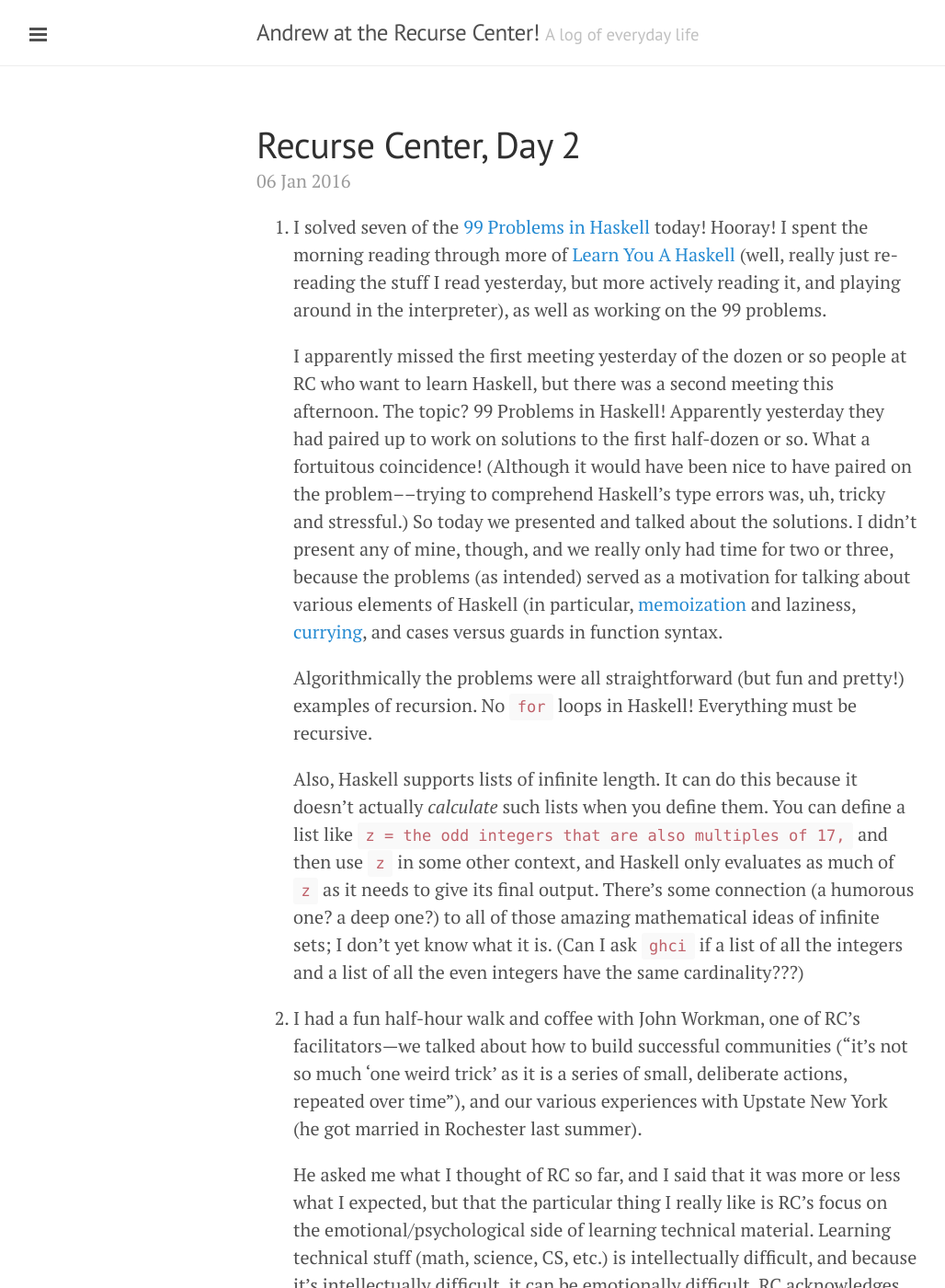
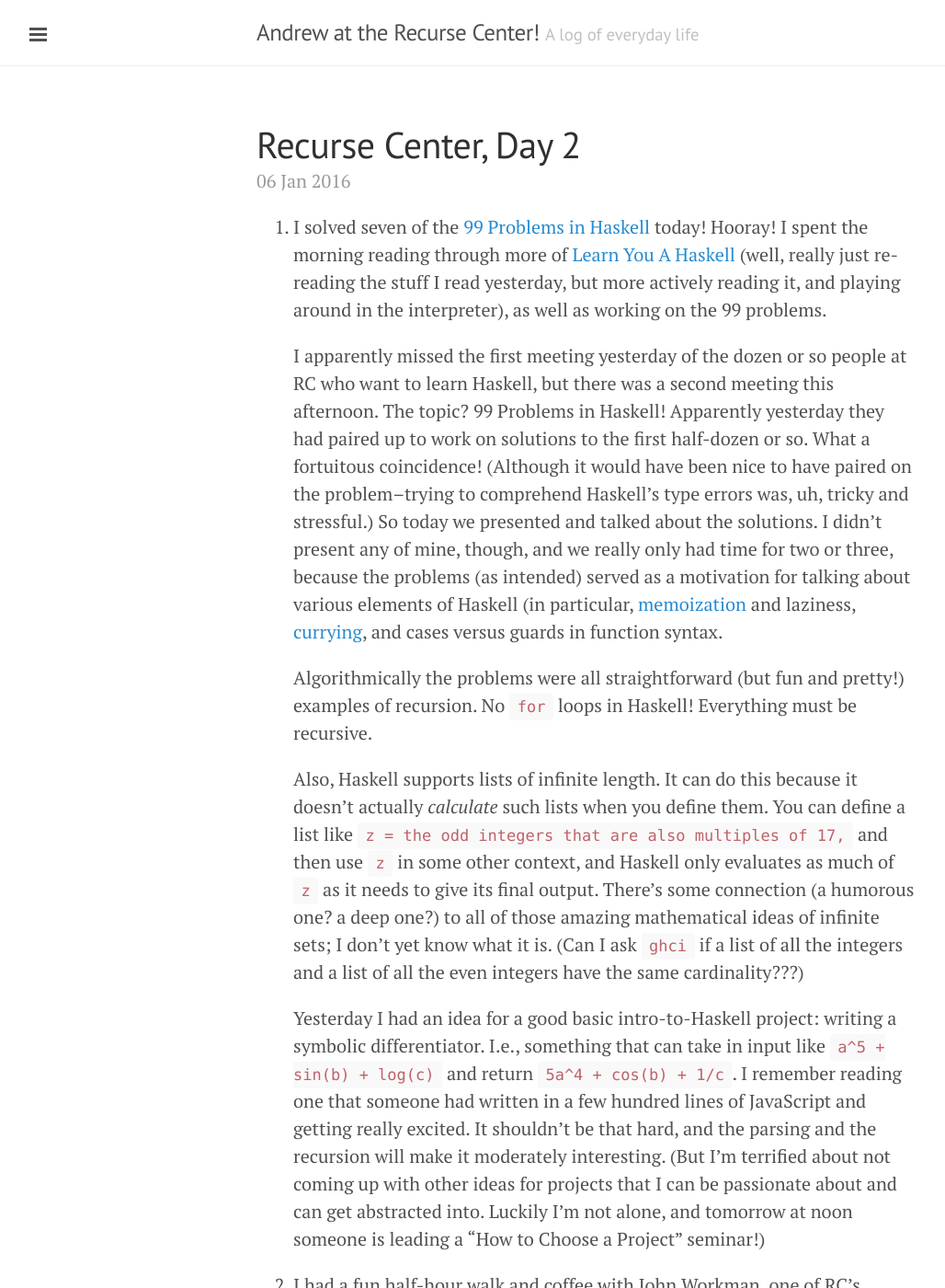
Before and after one commit to amalex5/amalex5.github.io, a Jekyll site: the page built from _posts/2016-01-06-recurse-center-day-2.markdown, in a window 1280 px wide and 1400 px high. Shown: the whole window at 92% size, without its empty margins (1-1029 px from the left). Built offline with Jekyll 4.4.1, drawn with Linux system fonts in a browser that asks for light colours; some of the changed text lies outside the part shown.

Commit message:
Post update: Recurse Center, Day 2

```diff
--- a/_posts/2016-01-06-recurse-center-day-2.markdown
+++ b/_posts/2016-01-06-recurse-center-day-2.markdown
@@ -5,18 +5,22 @@ layout: post
 ---
 1. I solved seven of the [99 Problems in Haskell](https://wiki.haskell.org/99_questions/) today! Hooray! I spent the morning reading through more of [Learn You A Haskell](http://learnyouahaskell.com) (well, really just re-reading the stuff I read yesterday, but more actively reading it, and playing around in the interpreter), as well as working on the 99 problems.
 
-    I apparently missed the first meeting yesterday of the dozen or so people at RC who want to learn Haskell, but there was a second meeting this afternoon. The topic? 99 Problems in Haskell! Apparently yesterday they had paired up to work on solutions to the first half-dozen or so. What a fortuitous coincidence! (Although it would have been nice to have paired on the problem––trying to comprehend Haskell's type errors was, uh, tricky and stressful.) So today we presented and talked about the solutions. I didn't present any of mine, though, and we really only had time for two or three, because the problems (as intended) served as a motivation for talking about various elements of Haskell (in particular, [memoization](https://en.wikipedia.org/wiki/Memoization) and laziness, [currying](https://en.wikipedia.org/wiki/Currying), and cases versus guards in function syntax.
+    I apparently missed the first meeting yesterday of the dozen or so people at RC who want to learn Haskell, but there was a second meeting this afternoon. The topic? 99 Problems in Haskell! Apparently yesterday they had paired up to work on solutions to the first half-dozen or so. What a fortuitous coincidence! (Although it would have been nice to have paired on the problem–trying to comprehend Haskell's type errors was, uh, tricky and stressful.) So today we presented and talked about the solutions. I didn't present any of mine, though, and we really only had time for two or three, because the problems (as intended) served as a motivation for talking about various elements of Haskell (in particular, [memoization](https://en.wikipedia.org/wiki/Memoization) and laziness, [currying](https://en.wikipedia.org/wiki/Currying), and cases versus guards in function syntax.
 
     Algorithmically the problems were all straightforward (but fun and pretty!) examples of recursion. No `for` loops in Haskell! Everything must be recursive.
 
     Also, Haskell supports lists of infinite length. It can do this because it doesn't actually *calculate* such lists when you define them. You can define a list like `z = the odd integers that are also multiples of 17,` and then use `z` in some other context, and Haskell only evaluates as much of `z` as it needs to give its final output. There's some connection (a humorous one? a deep one?) to all of those amazing mathematical ideas of infinite sets; I don't yet know what it is. (Can I ask `ghci` if a list of all the integers and a list of all the even integers have the same cardinality???)
 
-2. I had a fun half-hour walk and coffee with John Workman, one of RC's facilitators&mdash;we talked about how to build successful communities ("it's not so much 'one weird trick' as it is a series of small, deliberate actions, repeated over time"), and our various experiences with Upstate New York (he got married in Rochester last summer).
+    Yesterday I had an idea for a good basic intro-to-Haskell project: writing a symbolic differentiator. I.e., something that can take in input like `a^5 + sin(b) + log(c)` and return `5a^4 + cos(b) + 1/c`. I remember reading one that someone had written in a few hundred lines of JavaScript and getting really excited. It shouldn't be that hard, and the parsing and the recursion will make it moderately interesting. (But I'm terrified about not coming up with other ideas for projects that I can be passionate about and can get abstracted into. Luckily I'm not alone, and tomorrow at noon someone is leading a "How to Choose a Project" seminar!)
+
+2. I had a fun half-hour walk and coffee with John Workman, one of RC's facilitators–we talked about how to build successful communities ("it's not so much 'one weird trick' as it is a series of small, deliberate actions, repeated over time"), and our various experiences with Upstate New York (he got married in Rochester last summer).
 
     He asked me what I thought of RC so far, and I said that it was more or less what I expected, but that the particular thing I really like is RC's focus on the emotional/psychological side of learning technical material. Learning technical stuff (math, science, CS, etc.) is intellectually difficult, and because it's intellectually difficult, it can be emotionally difficult. RC acknowledges this, and works (explicitly, institutionally) to create the kinds of social structures that help alleviate the emotional/psychological difficulties of learning hard stuff. (I want to write more about this, but I don't seem to be particularly articulate right now, so rather than let this paragraph turn into a disaster I will just give the short version and maybe write more later.)
+
+    John also suggests I talk to Michael Nielsen, RC's current Research Fellow, when he gets back. "He used to be a theoretical physicist and has done all this cool work with Bret Victor on visualizing ways of thinking about math!"
 
 3. What I *didn't* do today was find an apartment. Or, for that matter, do any more looking. I did hear back (actually this was last night) from that place in Bed-Stuy; I'll go take a look at Friday noon. My (weak) excuse is that the [Listings Project](https://www.listingsproject.com/) email comes out on Wednesdays. So tomorrow I'll send out a bunch of emails. (*Yes, you will!*)
 
     I'm also still not convinced that I need a new computer. I *am* convinced that I can never again attempt to read a news site on the ArchaeoBook (aaaaaagh! so much JavaScript!), but for just writing and running Haskell and reading basic web pages...
 
-4. I took the F today. But only to 63rd and Lex. I walked the remainder (about an hour each way). I had some of M.'s cold-brew green tea this morning. He keeps a martini shaker full of it in his fridge. He tops it off every time he pours some out, and changes the tea leaves every couple of days. The Times ran a cooking article today about "[How to Roast Cauliflower (The Whole Thing)](http://www.nytimes.com/2016/01/06/dining/roasted-cauliflower-recipe-video.html), with the caption, "A whole roasted cauliflower behaves very much like a roast of meat, in the oven and on the table." I want to take a field trip to Marble Hill––[the only part of Manhattan that's not in Manhattan](http://www.nytimes.com/2012/11/18/nyregion/attached-to-the-bronx-but-legally-in-manhattan.html)
+4. I took the F today. But only to 63rd and Lex; I walked the remainder, and it took an hour each way. This morning I had some of M.'s cold-brew green tea. He keeps a martini shaker full of it in his fridge. He tops it off every time he pours some out, and changes the tea leaves every couple of days. The Times ran a cooking article today about "[How to Roast Cauliflower (The Whole Thing)](http://www.nytimes.com/2016/01/06/dining/roasted-cauliflower-recipe-video.html), with the caption, "A whole roasted cauliflower behaves very much like a roast of meat, in the oven and on the table." I want to take a field trip to Marble Hill–[the only part of Manhattan that's not in Manhattan](http://www.nytimes.com/2012/11/18/nyregion/attached-to-the-bronx-but-legally-in-manhattan.html)
```
